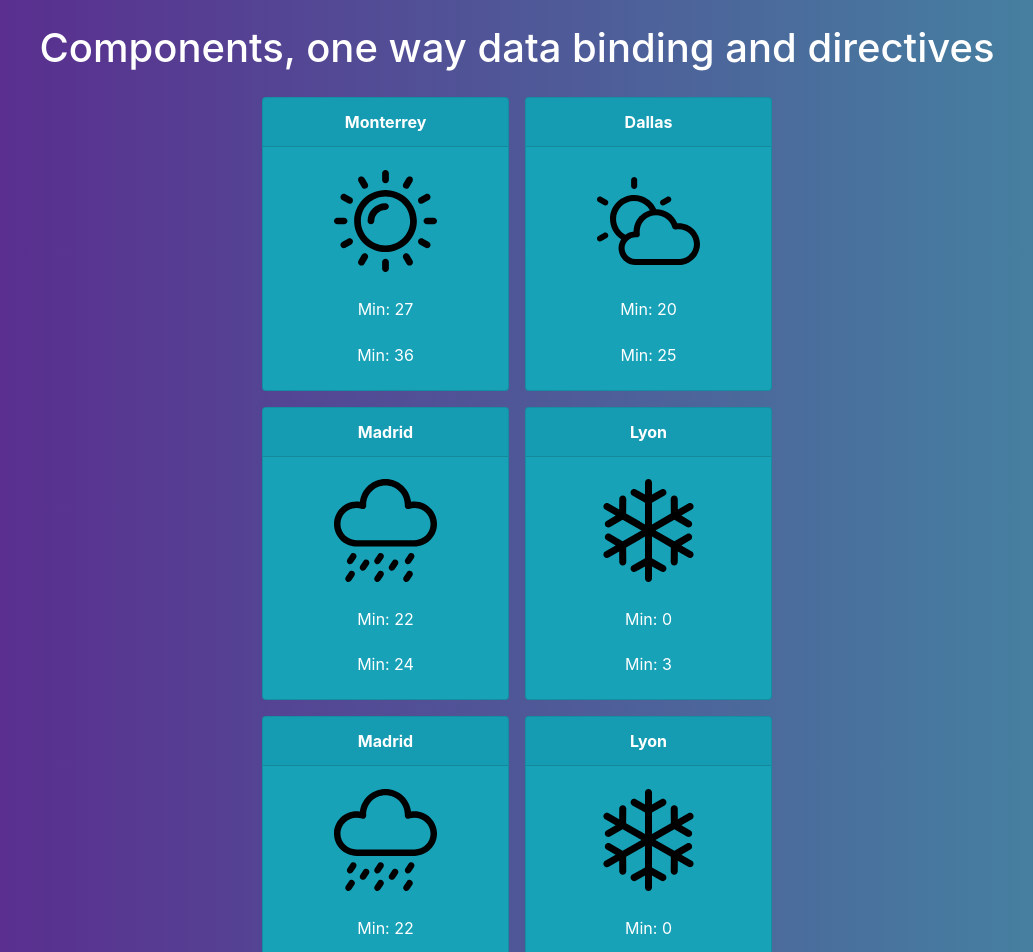
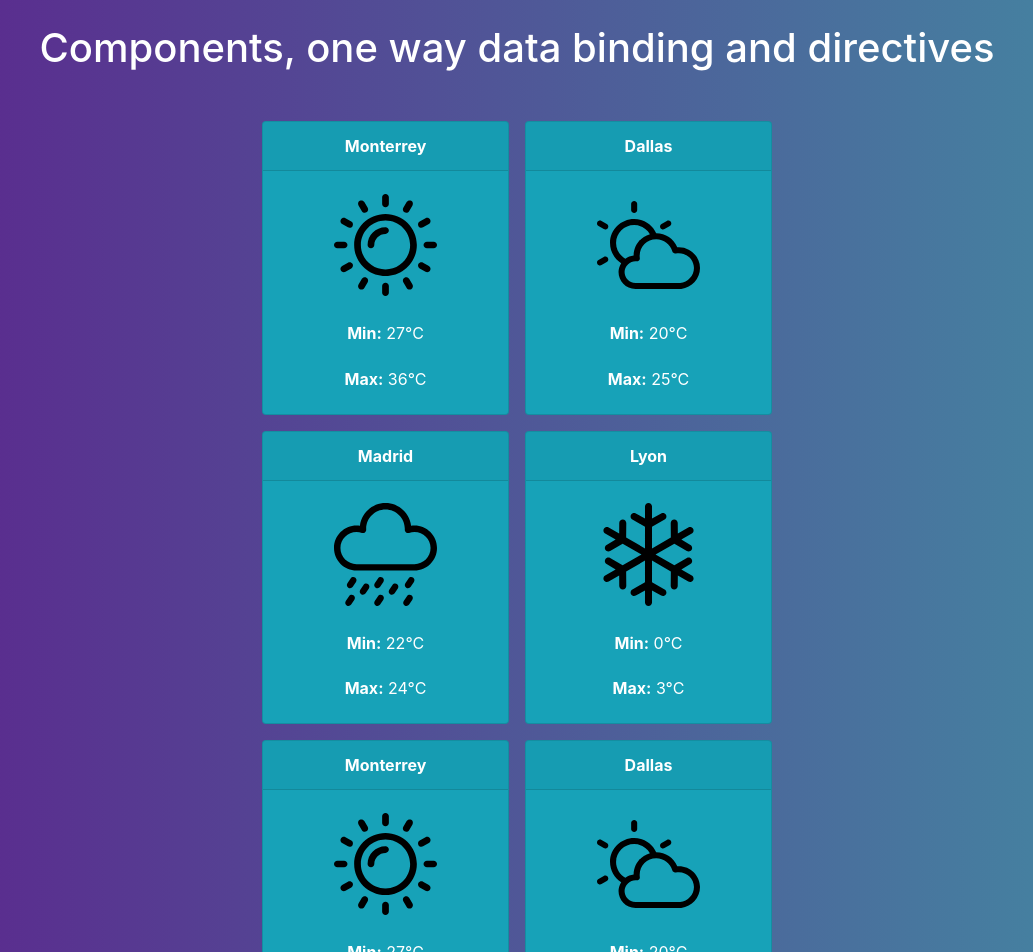
Before and after one commit to raulmar0/angularWeather, an Angular app: page / in a window 1280 px wide. Shown: the top 952 px of the page, without its empty margins (123-1156 px from the left). Built offline with nearby package versions, Linux system fonts and the light colour scheme.

Commit message:
changed colors and typos

```diff
--- a/src/app/app.component.css
+++ b/src/app/app.component.css
@@ -3,3 +3,8 @@ h1 {
     margin-bottom: 25px;
     text-align: center;
 }
+
+.testing {
+    color: white;
+    opacity: 0;
+}
--- a/src/app/app.component.ts
+++ b/src/app/app.component.ts
@@ -5,6 +5,7 @@ import { Component } from '@angular/core';
   template: `
     <div>
       <h1>{{title}}</h1>
+      <div class="testing">This is a test</div>
       <fr-locations></fr-locations>
     </div>
    `,
--- a/src/app/locations/locations.component.css
+++ b/src/app/locations/locations.component.css
@@ -22,3 +22,8 @@ section {
 .card {
     height: 100%;
 }
+
+/* won't work because .testing is not part of the locations component */
+.testing {
+    color: white;
+}
--- a/src/app/locations/locations.component.html
+++ b/src/app/locations/locations.component.html
@@ -4,8 +4,8 @@
             <div class="card-header"><strong>{{ loc.city }}</strong></div>
             <div class="card-body">
                 <img src="{{ loc.icon }}" alt="" class="location-icon">
-                <p class="card-text">Min: {{ loc.min }}</p>
-                <p class="card-text">Min: {{ loc.max }}</p>
+                <p class="card-text"><strong>Min:</strong> {{ loc.min }}°C</p>
+                <p class="card-text"><strong>Max:</strong> {{ loc.max }}°C</p>
             </div>
         </div>
     </div>
--- a/src/app/locations/locations.component.ts
+++ b/src/app/locations/locations.component.ts
@@ -34,16 +34,16 @@ export class LocationsComponent {
             "max": 3
         },
         {
-            "city": "Madrid",
-            "icon": "../assets/svg/002-rain.svg",
-            "min": 22,
-            "max": 24
+            "city": "Monterrey",
+            "icon": "../assets/svg/001-sun.svg",
+            "min": 27,
+            "max": 36
         },
         {
-            "city": "Lyon",
-            "icon": "../assets/svg/004-snowflake.svg",
-            "min": 0,
-            "max": 3
+            "city": "Dallas",
+            "icon": "../assets/svg/003-cloudy.svg",
+            "min": 20,
+            "max": 25
         },
     ]
 }
```
